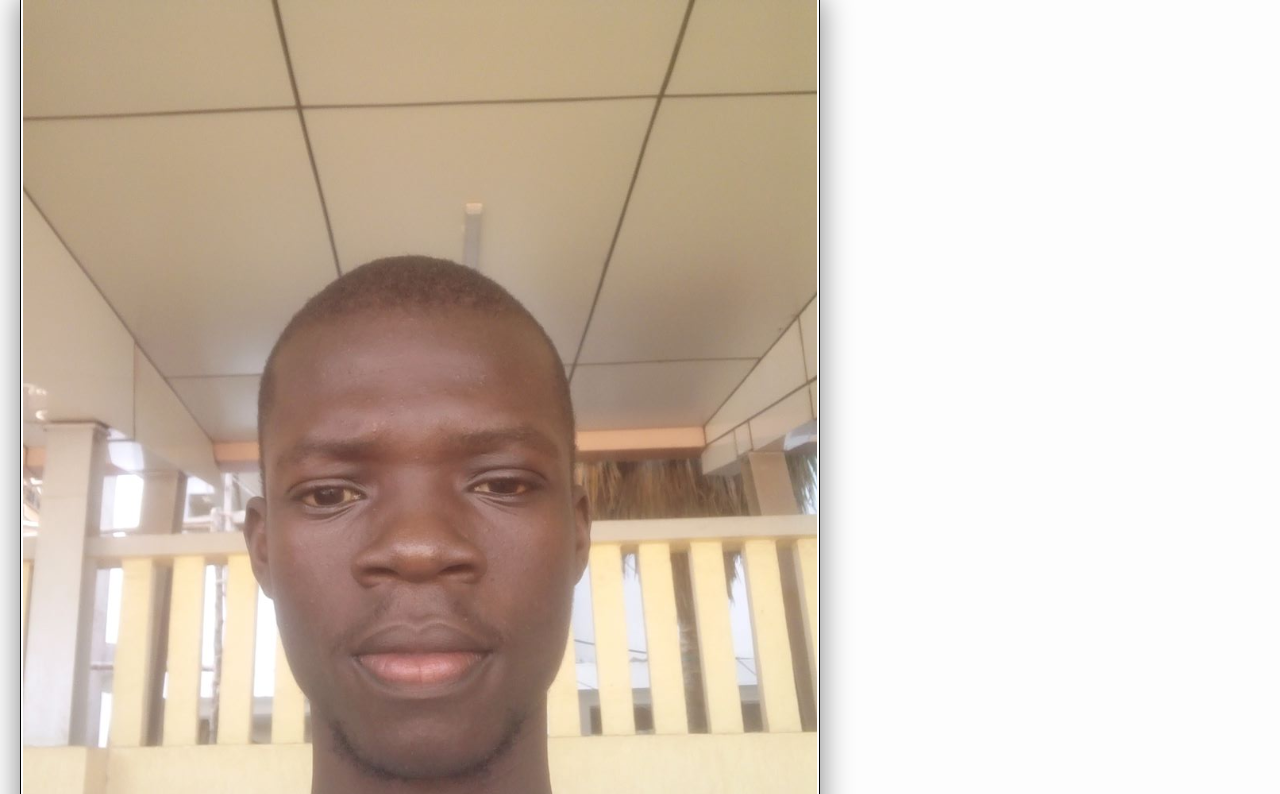
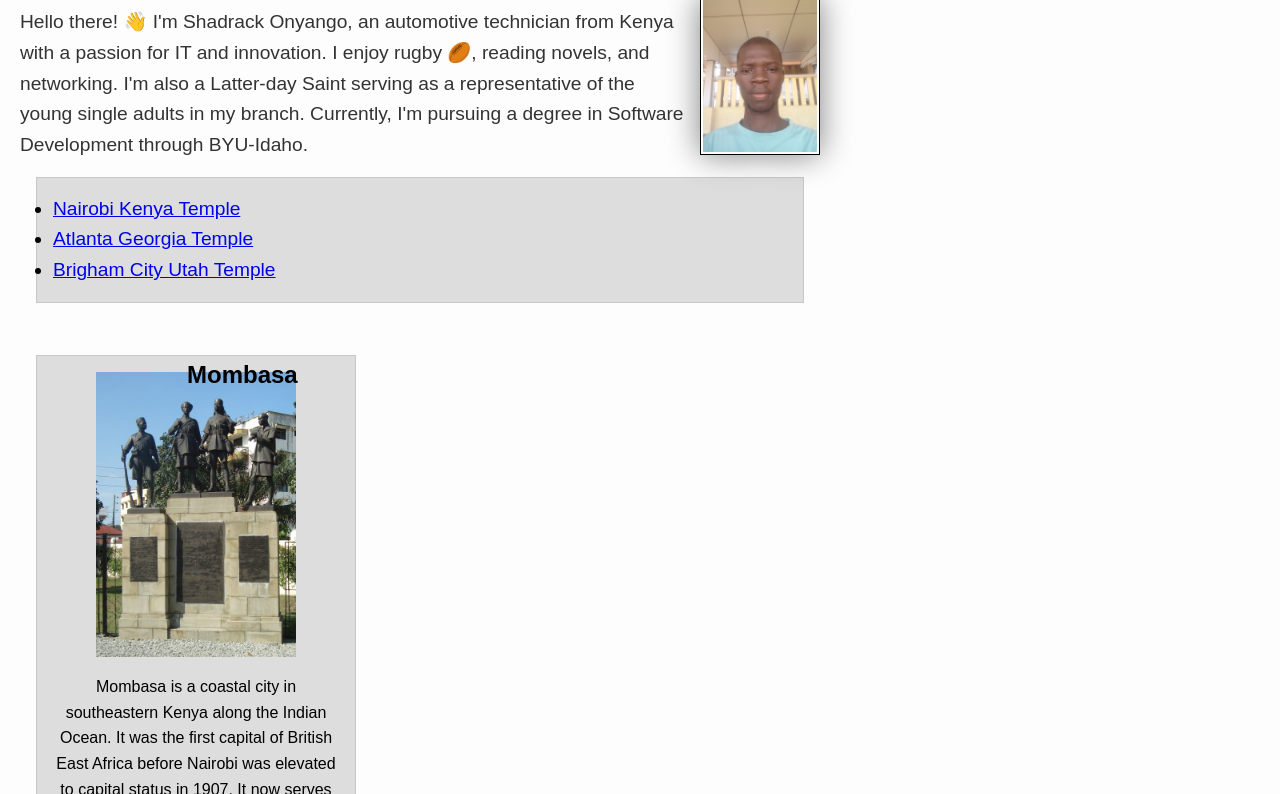
Before and after one commit to shadrackson/wdd130, a plain HTML site: page index.html in a window 1280 px wide. Shown: the part 155-949 px from the top of the page. Drawn offline with Linux system fonts and the light colour scheme.

Commit message:
Update styles.css
updated styles.css with  full responsiveness.

```diff
--- a/styles/styles.css
+++ b/styles/styles.css
@@ -1,38 +1,29 @@
 
 
 
-/* Styles for index.html
-------------------------
-This stylesheet controls the look and feel of index.html
-It uses CSS variables for consistency and Flexbox for responsive layout.
-*/
+/* ==========================================================================
+   Styles for index.html
+   --------------------------------------------------------------------------
+   This stylesheet controls the look and feel of index.html
+   It uses CSS variables for consistency and Flexbox for responsive layout.
+========================================================================== */
 
-/*
-  UNIVERSAL SELECTOR RESET
-  -------------------------
-  This block targets all elements on the page using the universal selector (*).
-  It's commonly used to remove default browser styles and ensure consistent layout behavior.
-  Ideal for starting with a clean slate when building responsive designs.
-*/
-
+/* ==========================================================================
+   UNIVERSAL RESET & BOX MODEL
+   --------------------------------------------------------------------------
+   Removes default browser styles and ensures consistent box-sizing.
+========================================================================== */
 * {
-  /* Remove default margin from all elements */
   margin: 0;
-
-  /* Remove default padding from all elements */
   padding: 0;
-
-  /* Include padding and border in element's total width and height */
   box-sizing: border-box;
 }
 
-
-
-/*
-  Root variables
-  --------------
-  Centralized values for colors, fonts, spacing, and effects.
-*/
+/* ==========================================================================
+   ROOT VARIABLES
+   --------------------------------------------------------------------------
+   Centralized values for colors, fonts, spacing, and effects.
+========================================================================== */
 :root {
   --primary-color: rgb(76, 76, 173);       /* Navigation and footer background */
   --secondary-color: rgb(21, 176, 187);    /* Accent color for headings */
@@ -45,20 +36,34 @@ It uses CSS variables for consistency and Flexbox for responsive layout.
   --shadow: 0 0 30px gray;                 /* Image shadow */
 }
 
-/*
-  Global box-sizing
-  -----------------
-  Ensures padding and borders don't break layout widths.
-*/
-* {
-  box-sizing: border-box;
+/* ==========================================================================
+   BODY & TYPOGRAPHY
+   --------------------------------------------------------------------------
+   Applies global font styles and background.
+========================================================================== */
+body {
+  font-family: var(--font-family);
+  font-weight: 100;
+  font-size: var(--font-size-large);
+  line-height: var(--line-height);
+  color: var(--text-color);
+  background-color: #fdfdfd;
 }
 
-/*
-  Navigation bar
-  --------------
-  Horizontal layout with spacing and hover effects.
-*/
+h1 {
+  color: var(--secondary-color);           /* Highlight main heading */
+}
+
+p {
+  margin: 10px 0;
+  line-height: var(--line-height);         /* Improves readability */
+}
+
+/* ==========================================================================
+   NAVIGATION BAR
+   --------------------------------------------------------------------------
+   Horizontal layout with spacing and hover effects.
+========================================================================== */
 nav {
   background-color: var(--primary-color);
   padding: 10px;
@@ -80,114 +85,81 @@ nav a:focus {
   outline: none;
 }
 
-/*
-  Body styles
-  -----------
-  Applies font, size, and color site-wide.
-*/
-body {
-  font-family: var(--font-family);
-  font-weight: 100;
-  font-size: var(--font-size-large);
-  line-height: var(--line-height);
-  color: var(--text-color);
-  background-color: #fdfdfd;
-  margin: 0;
+/* ==========================================================================
+   FLEXBOX CONTAINER
+   --------------------------------------------------------------------------
+   Wraps main and aside for responsive layout.
+========================================================================== */
+.container {
+  display: flex;
+  flex-direction: column;        /* Stack vertically by default */
+  justify-content: center;
+  gap: 20px;
+  padding: 20px;
 }
 
-/*
-  Headings
-  --------
-  Styled with accent color for emphasis.
-*/
-h1 {
-  color: var(--secondary-color);
+/* ==========================================================================
+   MAIN CONTENT AREA
+   --------------------------------------------------------------------------
+   Flexible width and image styling.
+========================================================================== */
+main {
+  max-width: 800px;
 }
 
-/*
-  Images
-  ------
-  Responsive with border and shadow.
-*/
-main img,
-aside img {
-  max-width: 100%;
+main img {
+  width: 120px;
   height: auto;
   border: 1px solid black;
   padding: 2px;
   box-shadow: var(--shadow);
 }
 
-/*
-  Paragraphs
-  ----------
-  Spacing and readability.
-*/
-p {
-  margin: 10px 0;
-  line-height: var(--line-height);
+.profile {
+  float: right;
+  margin: 0 0 1rem 1rem;         /* Adds spacing around floated image */
 }
 
-/*
-  Flexbox container
-  -----------------
-  Wraps main and aside for responsive layout.
-*/
-.container {
-  display: flex;           /* Enables Flexbox */
-  flex-direction: column;        /* Always stack vertically */
-  justify-content: center; /* Centers content horizontally */
-  gap: 20px;               /* Space between main and aside */
-  padding: 20px;
+/* ==========================================================================
+   ASIDE SECTION
+   --------------------------------------------------------------------------
+   Sidebar with background, border, and overlay heading.
+========================================================================== */
+aside {
+  width: 20em;
+  background-color: var(--light-gray);
+  color: var(--text-color);
+  border: 1px solid var(--border-color);
+  text-align: center;
+  position: relative;            /* Enables absolute positioning for overlay */
+  font-size: medium;
 }
 
-/*
-  Main content area
-  -----------------
-  Flexible width with max constraint.
-*/
-main {
-
-  max-width: 800px;
+aside img {
+  width: 200px;
+  height: auto;
 }
 
-/*
-  Aside section
-  -------------
-  Sidebar with background and border.
-*/
-aside {
-
-  border: 1px solid var(--border-color);
-  padding: 16px;
-  background-color: var(--light-gray);
-  color: var(--text-color);
-  text-align: center;
+aside h2 {
+  position: absolute;
+  top: 0;
+  left: 150px;
 }
 
-/*
-  Responsive design
-  -----------------
-  Adjusts layout for screens under 600px.
-*/
-@media (max-width: 600px) {
-  .container {
-    flex-direction: column; /* Stack main and aside vertically */
-    padding: 10px;
-  }
-
-  main,
-  aside {
-    width: 100%;            /* Full width on mobile */
-    max-width: 800px;
-  }
+.overlay {
+  position: absolute;
+  top: 10px;
+  left: 10px;
+  background: rgba(0, 0, 0, 0.6);
+  color: white;
+  padding: 0.5rem;
 }
 
-/*
-  Footer
-  ------
-  Styled with background, spacing, and centered text.
-*/
+/* ==========================================================================
+   FOOTER
+   --------------------------------------------------------------------------
+   Styled with background, spacing, and centered text.
+========================================================================== */
 footer {
   margin-top: 15px;
   padding: 10px;
@@ -197,3 +169,34 @@ footer {
   color: white;
   background-color: var(--primary-color);
 }
+
+/* ==========================================================================
+   UTILITY CLASSES
+   --------------------------------------------------------------------------
+   Reusable styles for layout and emphasis.
+========================================================================== */
+.box {
+  margin: 1rem;
+  border: 1px solid rgb(0 0 0 / 10%);
+  padding: 1rem;
+  background-color: #ddd;
+  color: black;
+}
+
+/* ==========================================================================
+   RESPONSIVE DESIGN
+   --------------------------------------------------------------------------
+   Adjusts layout for screens under 600px.
+========================================================================== */
+@media (max-width: 600px) {
+  .container {
+    flex-direction: column;     /* Stack main and aside vertically */
+    padding: 10px;
+  }
+
+  main,
+  aside {
+    width: 100%;                /* Full width on mobile */
+    max-width: 800px;
+  }
+}
```
